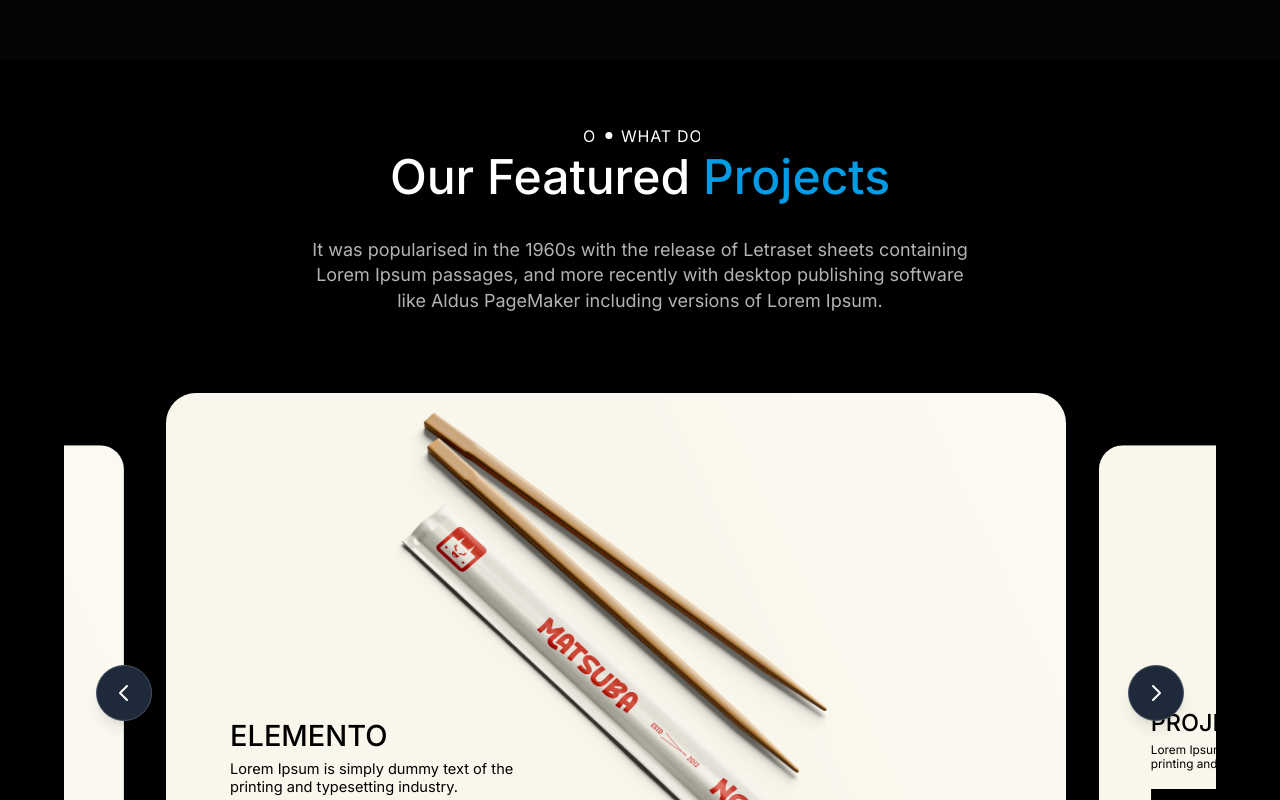
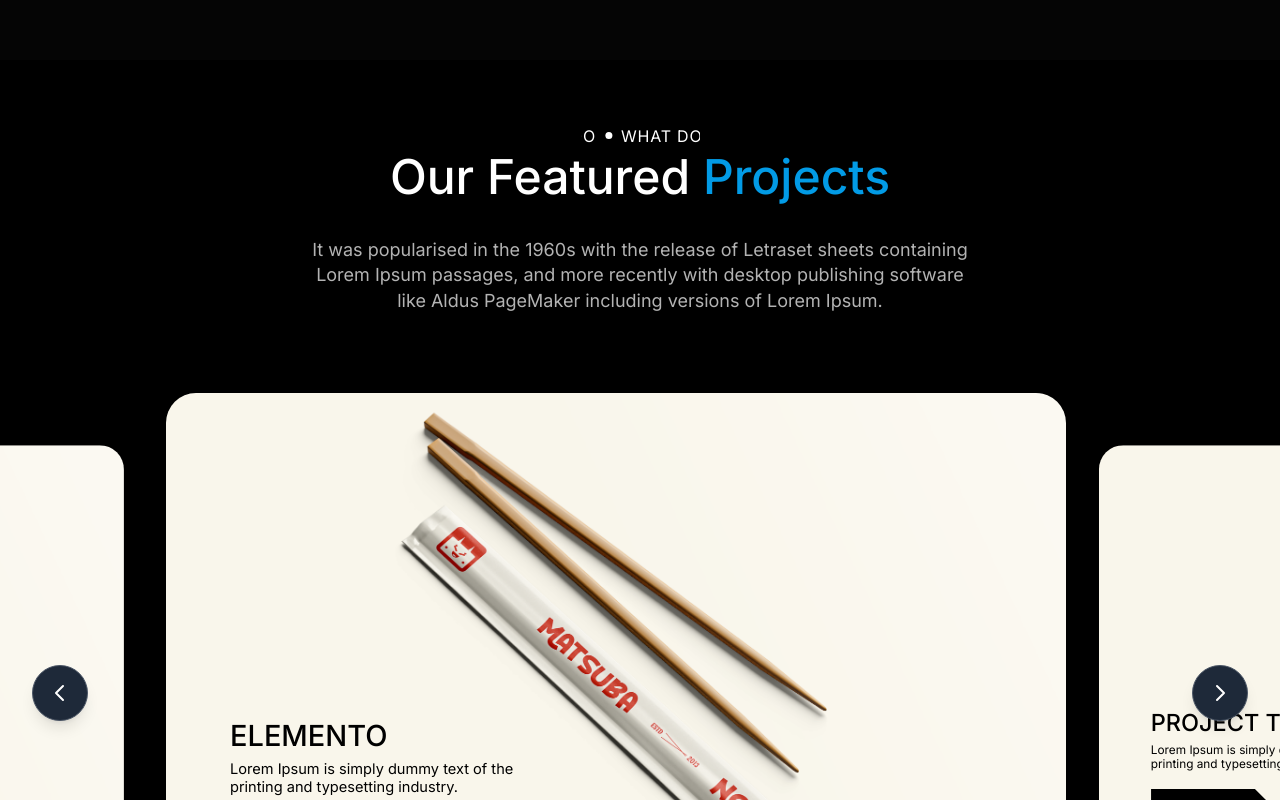
Before and after one commit to neonbhai/premier-studios-homepage, a Next.js app: page / in a window 1280 px wide. Shown: the part 2340-3140 px from the top of the page. Built offline with nearby package versions, Linux system fonts and the light colour scheme.

Commit message:
Remove x padding from Featured Projects

```diff
--- a/src/app/components/FeaturedProjectsSection.tsx
+++ b/src/app/components/FeaturedProjectsSection.tsx
@@ -192,7 +192,7 @@
 
     return (
         <section className="w-full bg-black py-8 md:py-12 lg:py-16">
-            <div className="mx-auto w-full max-w-[2680px] px-4 md:px-8 lg:px-16">
+            <div className="mx-auto w-full max-w-[2680px]">
                 {/* Header Section */}
                 <div className="mb-12 flex flex-col items-center md:mb-16 lg:mb-20">
                     {/* What We Do Scroller */}
```
